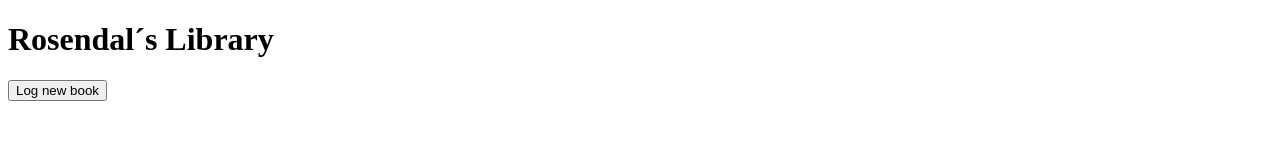
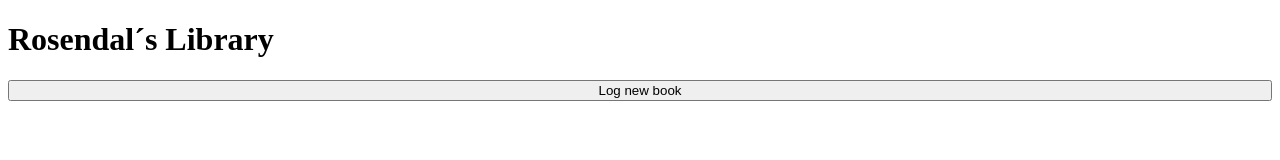
Before and after one commit to Natito9/OdinPoject-Library, a plain HTML site: page index.html in a window 1280 px wide. Drawn offline with Linux system fonts and the light colour scheme.

Commit message:
basic styling

```diff
--- a/index.html
+++ b/index.html
@@ -3,38 +3,41 @@
 <head>
     <meta charset="UTF-8">
     <meta name="viewport" content="width=device-width, initial-scale=1.0">
-
+    <link href="reset.css" rel="reset">
+    <link href="style.css" rel="stylesheet">
     <title>Library</title>
 </head>
-<body>
-    <header>
-         <h1>Rosendal´s Library</h1>
-    </header>
+<header>
+    <h1>Rosendal´s Library</h1>
+</header>
+<body class="body">
 
+<div class="container-dialog">
     <button data-open-modal>Log new book</button>
     <dialog data-modal class="submitDialog">
         <h2>Log your book</h2>
         <form id="form">
             <label>Tittle</label>
-            <input id="input-title" type="text" required/>
+            <input id="input-title" type="text" required/><br>
             <label>Author</label>
-            <input id="input-author" type="text" required/>
+            <input id="input-author" type="text" required/><br>
             <label>Number of pages</label>
-            <input id="input-pages" type="text" required/>
+            <input id="input-pages" type="text" required/><br>
             <label>Read</label>
             <select>
                 <option value="default">Choose...</option>
                 <option id="input-read">Yes</option>
                 <option id="input-read">No</option>
-            </select>
+            </select><br>
 
             <button id="save-book" type="submit">Save</button>
             <button id="clear" type="button">Clear</button>
         </form>
         <button data-close-modal>Close</button>
     </dialog>
+</div>
 
-    <div id="library"></div>
+<div id="library"></div>
 
     <script src="script.js"></script>
 </body>
--- /dev/null
+++ b/reset.css
@@ -0,0 +1,44 @@
+html, body, div, span, applet, object, iframe,
+h1, h2, h3, h4, h5, h6, p, blockquote, pre,
+a, abbr, acronym, address, big, cite, code,
+del, dfn, em, img, ins, kbd, q, s, samp,
+small, strike, strong, sub, sup, tt, var,
+b, u, i, center,
+dl, dt, dd, ol, ul, li,
+fieldset, form, label, legend,
+table, caption, tbody, tfoot, thead, tr, th, td,
+article, aside, canvas, details, embed,
+figure, figcaption, footer, header, hgroup,
+menu, nav, output, ruby, section, summary,
+time, mark, audio, video {
+	margin: 0;
+	padding: 0;
+	border: 0;
+	font-size: 100%;
+	font: inherit;
+	vertical-align: baseline;
+}
+/* HTML5 display-role reset for older browsers */
+article, aside, details, figcaption, figure,
+footer, header, hgroup, menu, nav, section {
+	display: block;
+}
+body {
+	line-height: 1;
+}
+ol, ul {
+	list-style: none;
+}
+blockquote, q {
+	quotes: none;
+}
+blockquote:before, blockquote:after,
+q:before, q:after {
+	content: '';
+	content: none;
+}
+table {
+	border-collapse: collapse;
+	border-spacing: 0;
+}
+Previou
--- /dev/null
+++ b/style.css
@@ -0,0 +1,30 @@
+.body{
+
+    gap:2rem;
+    height:100%
+}
+.container-dialog{
+    display:flex;
+    flex-direction: column;
+    width: 100%;
+}
+dialog{
+
+
+    gap:1rem;
+    width: 50%;
+    text-align: justify;
+    align-items: center;
+
+}
+.book-card{
+    display:flex;
+    flex-direction: column;
+    flex-wrap: wrap;
+    width: 50%;
+    height: fit-content;
+    border:solid black;
+}
+h1{
+    justify-self: start;
+}
```
